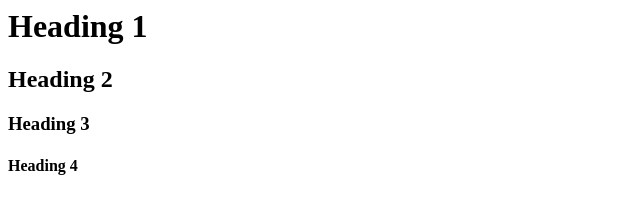
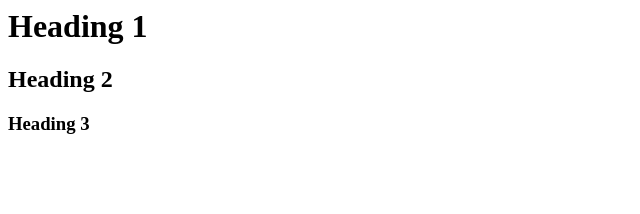
Before and after one commit to radhakrishnasandeepa/frontend, a plain HTML site: page index.html in a window 1280 px wide. Shown: the full height of the page, 0-640 px from the left. Drawn offline with Linux system fonts and the light colour scheme.

Commit message:
remove h4-h6

```diff
--- a/index.html
+++ b/index.html
@@ -1,7 +1,7 @@
 <h1>Heading 1</h1>
 <h2>Heading 2</h2>
 <h3>Heading 3</h3>
-<h4>Heading 4</h4>
+
 
 
 <title>
```
